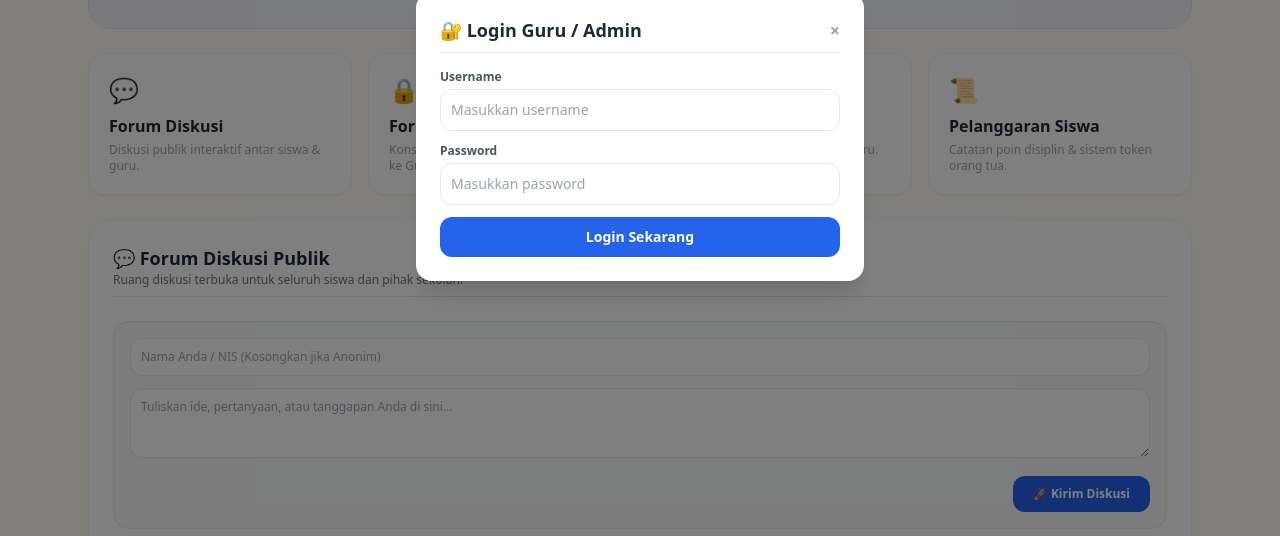
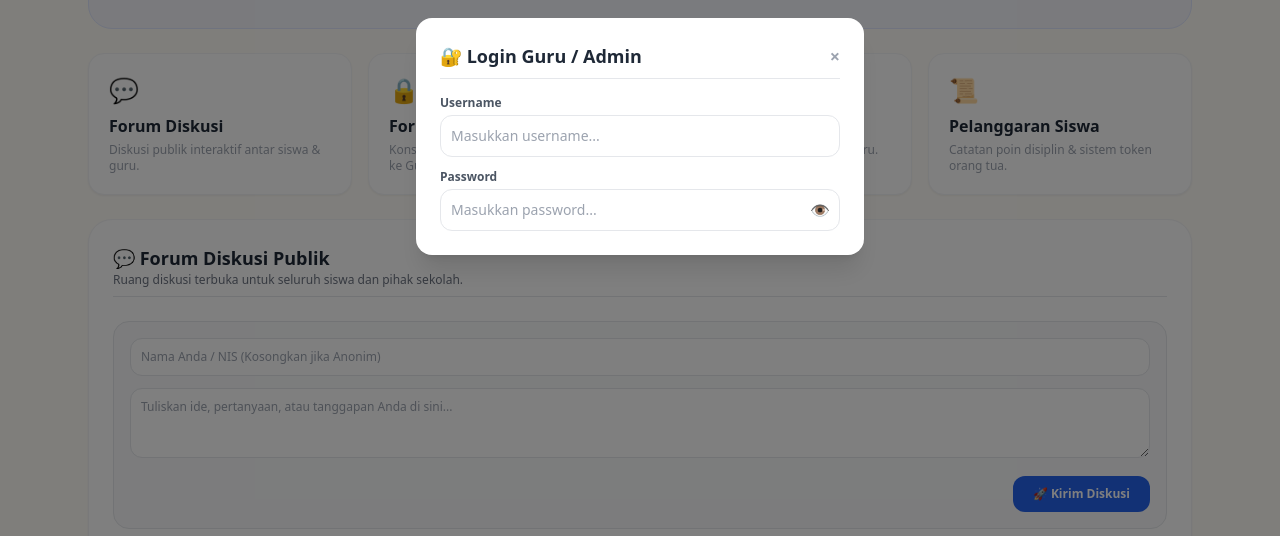
Before and after one commit to nandaqwertyuiop12-ops/forum-konseling-mahasa, a plain HTML site: page index.html in a window 1280 px wide. Both pictures are taken after a click on the button "Login Guru / Admin". Shown: the part 264-800 px from the top of the page. Drawn offline with nearby package versions, Linux system fonts and the light colour scheme.

Commit message:
Add files via upload

```diff
--- a/index.html
+++ b/index.html
@@ -85,21 +85,21 @@
         <h3 class="font-bold text-lg text-gray-800">🔐 Login Guru / Admin</h3>
         <button onclick="toggleModal('loginModal', false)" class="text-gray-400 hover:text-gray-600 font-bold text-lg">&times;</button>
       </div>
+
       <form onsubmit="handleLogin(event)" class="space-y-3">
         <div>
-          <label class="block text-xs font-semibold text-gray-600 mb-1">Username</label>
-          <input type="text" id="loginUsername" required class="w-full p-2.5 border rounded-xl text-sm focus:outline-none focus:ring-2 focus:ring-blue-400" placeholder="Masukkan username">
+            <label class="block text-xs font-semibold text-gray-600 mb-1">Username</label>
+            <input type="text" id="adminUsername" placeholder="Masukkan username..." required class="w-full p-2.5 border rounded-xl text-sm">
         </div>
         <div>
-          <label class="block text-xs font-semibold text-gray-600 mb-1">Password</label>
-          <input type="password" id="loginPassword" required class="w-full p-2.5 border rounded-xl text-sm focus:outline-none focus:ring-2 focus:ring-blue-400" placeholder="Masukkan password">
+            <label class="block text-xs font-semibold text-gray-600 mb-1">Password</label>
+            <div style="position: relative; width: 100%;">
+                <input type="password" id="adminPassword" placeholder="Masukkan password..." style="width: 100%; padding-right: 40px;" class="p-2.5 border rounded-xl text-sm">
+                <button type="button" onclick="togglePassword()" style="position: absolute; right: 10px; top: 50%; transform: translateY(-50%); background: none; border: none; cursor: pointer; font-size: 16px;">
+                    <span id="eyeIcon">👁️</span>
+                </button>
+            </div>
         </div>
-        <button type="submit" class="w-full py-2.5 bg-blue-600 hover:bg-blue-700 text-white font-bold text-sm rounded-xl transition">
-          Login Sekarang
-        </button>
-      </form>
-    </div>
-  </div>
 
   <!-- Modal Akses Orang Tua -->
   <div id="parentModal" class="fixed inset-0 bg-black/50 hidden items-center justify-center p-4 z-50">
@@ -182,7 +182,20 @@
   </div>
 
 
+  <script>
+    function togglePassword() {
+      const passwordInput = document.getElementById('adminPassword');
+      const eyeIcon = document.getElementById('eyeIcon');
 
+      if (passwordInput.type === 'password') {
+        passwordInput.type = 'text';
+        eyeIcon.textContent = '🙈';
+      } else {
+        passwordInput.type = 'password';
+        eyeIcon.textContent = '👁️';
+      }
+    }
+  </script>
 
   <!-- File JavaScript Publik -->
   <script src="/publik.js"></script>
```
